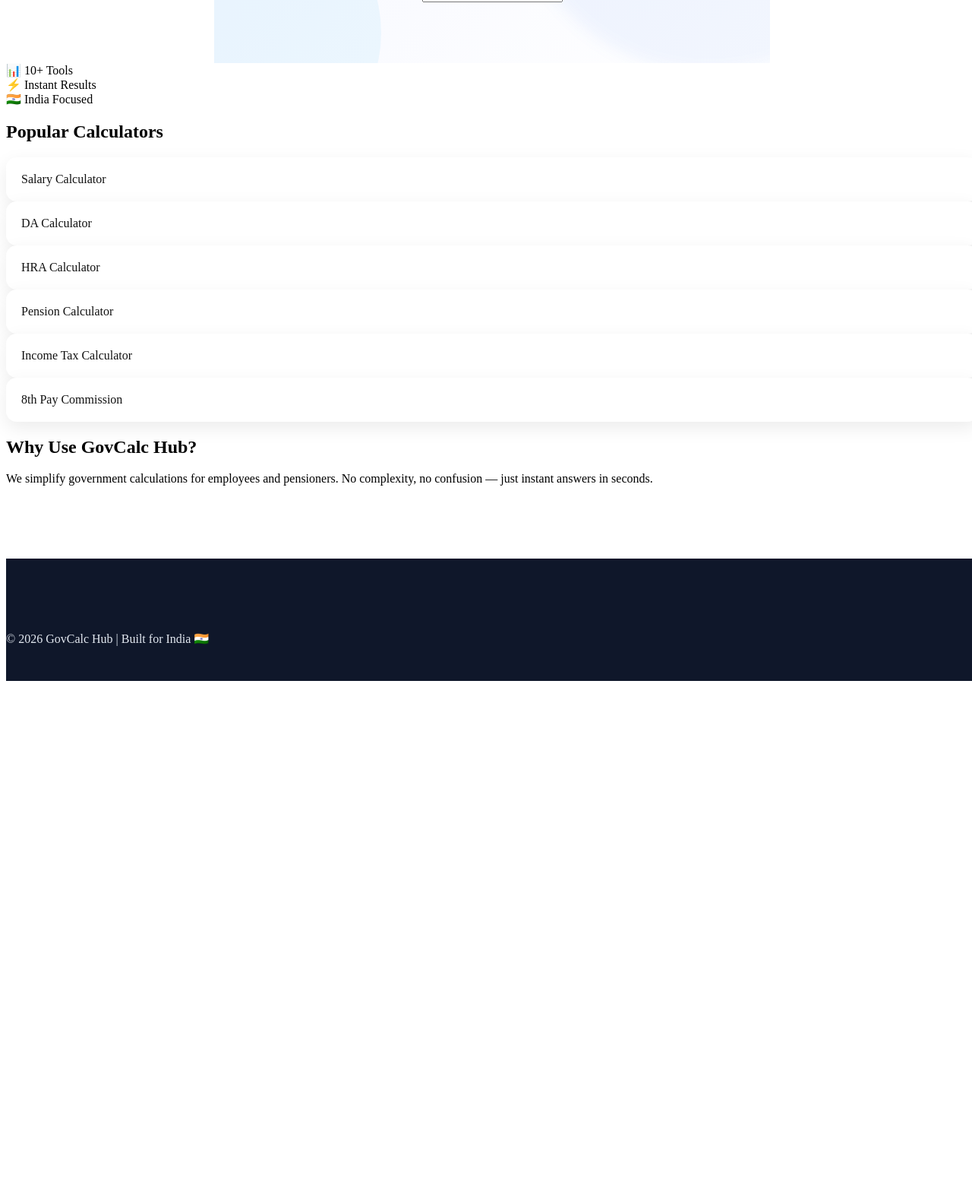
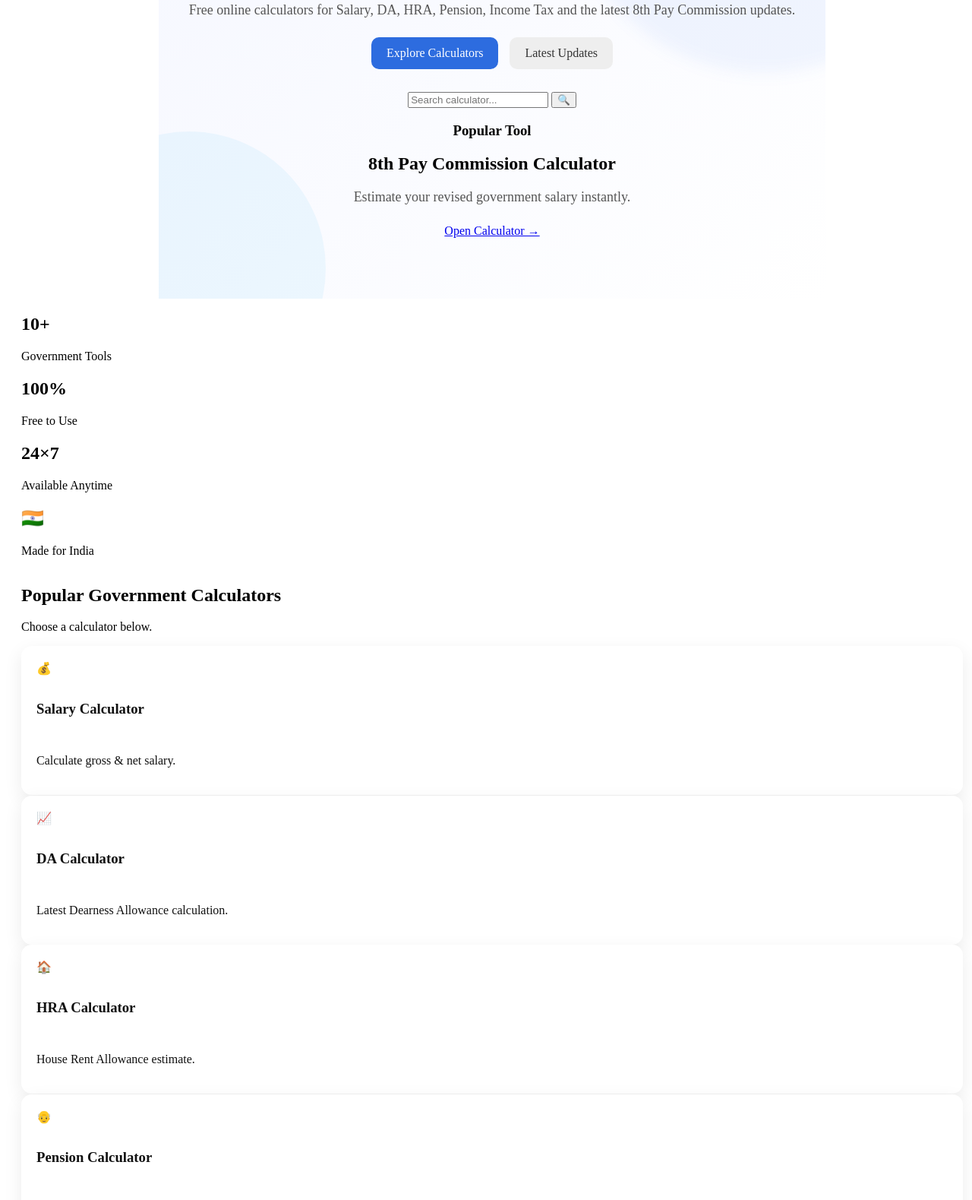
Before and after one commit to beginner2022/government-calculator-hub, a plain HTML site: page index.html in a window 1280 px wide. Shown: the part 289-1868 px from the top of the page at 76% size. Before the commit the page ends 1193 px from the top, so only its background shows below. Drawn offline with Linux system fonts and the light colour scheme; files that its build step writes are made by us from their sources.

Commit message:
Update index.html

```diff
--- a/index.html
+++ b/index.html
@@ -1,88 +1,328 @@
 <!DOCTYPE html>
 <html lang="en">
 <head>
-  <meta charset="UTF-8" />
-  <meta name="viewport" content="width=device-width, initial-scale=1.0" />
-  <title>GovCalc Hub - Government Calculators India</title>
-  <meta name="description" content="Free government salary, DA, HRA, pension and tax calculators for Indian employees and pensioners. Fast, simple and accurate tools." />
 
-  <link rel="stylesheet" href="layout.css" />
+<meta charset="UTF-8">
+<meta name="viewport" content="width=device-width, initial-scale=1.0">
+
+<title>GovCalc Hub | Government Employee Calculator Hub India</title>
+
+<meta name="description" content="Government salary, DA, HRA, pension, income tax and 8th Pay Commission calculators for Central & State Government employees in India.">
+
+<link rel="stylesheet" href="layout.css">
+
+<link rel="preconnect" href="https://fonts.googleapis.com">
+<link rel="preconnect" href="https://fonts.gstatic.com" crossorigin>
+
+<link href="https://fonts.googleapis.com/css2?family=Poppins:wght@300;400;500;600;700&display=swap" rel="stylesheet">
+
 </head>
 
 <body>
 
-  <!-- HEADER -->
 <header class="header">
-    <div class="logo">GovCalc Hub</div>
+
+<div class="container">
+
+<div class="logo">
+🏛️ GovCalc Hub
+</div>
 
 <nav>
-      <a href="#tools">Tools</a>
+
+<a href="#tools">Calculators</a>
+
 <a href="#about">About</a>
+
+<a href="#">Blog</a>
+
 </nav>
+
+</div>
+
 </header>
 
-  <!-- HERO -->
+
 <section class="hero">
-    <h1>Government Calculators Made Simple</h1>
+
+<div class="container">
+
+<div class="hero-left">
+
+<span class="badge">
+🇮🇳 Trusted Government Calculator Portal
+</span>
+
+<h1>
+
+Government Employee
+<br>
+
+Calculator Hub
+
+</h1>
+
 <p>
-      Salary, DA, HRA, Pension & Tax tools for Indian employees — fast, free, and easy to use.
+
+Free online calculators for Salary, DA, HRA, Pension,
+Income Tax and the latest 8th Pay Commission updates.
+
 </p>
 
-    <input type="text" placeholder="Search calculator..." class="search-box" />
-  </section>
+<div class="hero-buttons">
 
-  <!-- STATS -->
-  <section class="stats">
-    <div class="card">📊 10+ Tools</div>
-    <div class="card">⚡ Instant Results</div>
-    <div class="card">🇮🇳 India Focused</div>
-  </section>
+<a href="#tools" class="btn-primary">
 
-  <!-- TOOLS -->
-  <section id="tools" class="tools">
-    <h2>Popular Calculators</h2>
+Explore Calculators
 
-    <div class="grid">
-
-      <a class="tool-card" href="calculators/salary.html">
-        Salary Calculator
 </a>
 
-      <a class="tool-card" href="calculators/da.html">
-        DA Calculator
-      </a>
+<a href="#" class="btn-secondary">
 
-      <a class="tool-card" href="calculators/hra.html">
-        HRA Calculator
-      </a>
+Latest Updates
 
-      <a class="tool-card" href="calculators/pension.html">
-        Pension Calculator
-      </a>
-
-      <a class="tool-card" href="calculators/tax.html">
-        Income Tax Calculator
-      </a>
-
-      <a class="tool-card" href="calculators/8th-pay.html">
-        8th Pay Commission
 </a>
 
 </div>
+
+<div class="search-area">
+
+<input
+type="text"
+placeholder="Search calculator...">
+
+<button>
+
+🔍
+
+</button>
+
+</div>
+
+</div>
+
+<div class="hero-right">
+
+<div class="hero-card">
+
+<h3>Popular Tool</h3>
+
+<h2>8th Pay Commission Calculator</h2>
+
+<p>
+
+Estimate your revised government salary instantly.
+
+</p>
+
+<a href="calculators/8th-pay.html">
+
+Open Calculator →
+
+</a>
+
+</div>
+
+</div>
+
+</div>
+
 </section>
 
-  <!-- ABOUT -->
-  <section id="about" class="about">
-    <h2>Why Use GovCalc Hub?</h2>
-    <p>
-      We simplify government calculations for employees and pensioners.
-      No complexity, no confusion — just instant answers in seconds.
-    </p>
+
+<section class="stats">
+
+<div class="container stats-grid">
+
+<div class="stat-box">
+
+<h2>10+</h2>
+
+<p>Government Tools</p>
+
+</div>
+
+<div class="stat-box">
+
+<h2>100%</h2>
+
+<p>Free to Use</p>
+
+</div>
+
+<div class="stat-box">
+
+<h2>24×7</h2>
+
+<p>Available Anytime</p>
+
+</div>
+
+<div class="stat-box">
+
+<h2>🇮🇳</h2>
+
+<p>Made for India</p>
+
+</div>
+
+</div>
+
 </section>
 
-  <!-- FOOTER -->
+
+<section class="tools" id="tools">
+
+<div class="container">
+
+<h2>
+
+Popular Government Calculators
+
+</h2>
+
+<p class="section-text">
+
+Choose a calculator below.
+
+</p>
+
+<div class="tool-grid">
+
+<a href="calculators/salary.html" class="tool-card">
+
+<div class="icon">💰</div>
+
+<h3>Salary Calculator</h3>
+
+<p>Calculate gross & net salary.</p>
+
+</a>
+
+<a href="calculators/da.html" class="tool-card">
+
+<div class="icon">📈</div>
+
+<h3>DA Calculator</h3>
+
+<p>Latest Dearness Allowance calculation.</p>
+
+</a>
+
+<a href="calculators/hra.html" class="tool-card">
+
+<div class="icon">🏠</div>
+
+<h3>HRA Calculator</h3>
+
+<p>House Rent Allowance estimate.</p>
+
+</a>
+
+<a href="calculators/pension.html" class="tool-card">
+
+<div class="icon">👴</div>
+
+<h3>Pension Calculator</h3>
+
+<p>Retirement benefit calculation.</p>
+
+</a>
+
+<a href="calculators/tax.html" class="tool-card">
+
+<div class="icon">📑</div>
+
+<h3>Income Tax Calculator</h3>
+
+<p>Estimate your income tax.</p>
+
+</a>
+
+<a href="calculators/8th-pay.html" class="tool-card featured">
+
+<div class="icon">⭐</div>
+
+<h3>8th Pay Commission</h3>
+
+<p>Most searched government calculator.</p>
+
+</a>
+
+</div>
+
+</div>
+
+</section>
+
+
+<section class="about" id="about">
+
+<div class="container">
+
+<h2>
+
+Why GovCalc Hub?
+
+</h2>
+
+<div class="about-grid">
+
+<div>
+
+<h3>⚡ Fast</h3>
+
+<p>
+
+Instant calculations without registration.
+
+</p>
+
+</div>
+
+<div>
+
+<h3>✔ Accurate</h3>
+
+<p>
+
+Updated formulas for government employees.
+
+</p>
+
+</div>
+
+<div>
+
+<h3>📱 Mobile Friendly</h3>
+
+<p>
+
+Works perfectly on desktop and smartphones.
+
+</p>
+
+</div>
+
+</div>
+
+</div>
+
+</section>
+
+
 <footer class="footer">
-    <p>© 2026 GovCalc Hub | Built for India 🇮🇳</p>
+
+<div class="container">
+
+<p>
+
+© 2026 GovCalc Hub • Made for Government Employees 🇮🇳
+
+</p>
+
+</div>
+
 </footer>
 
 </body>
```
Lines whose indentation alone changed are shown as unchanged.
